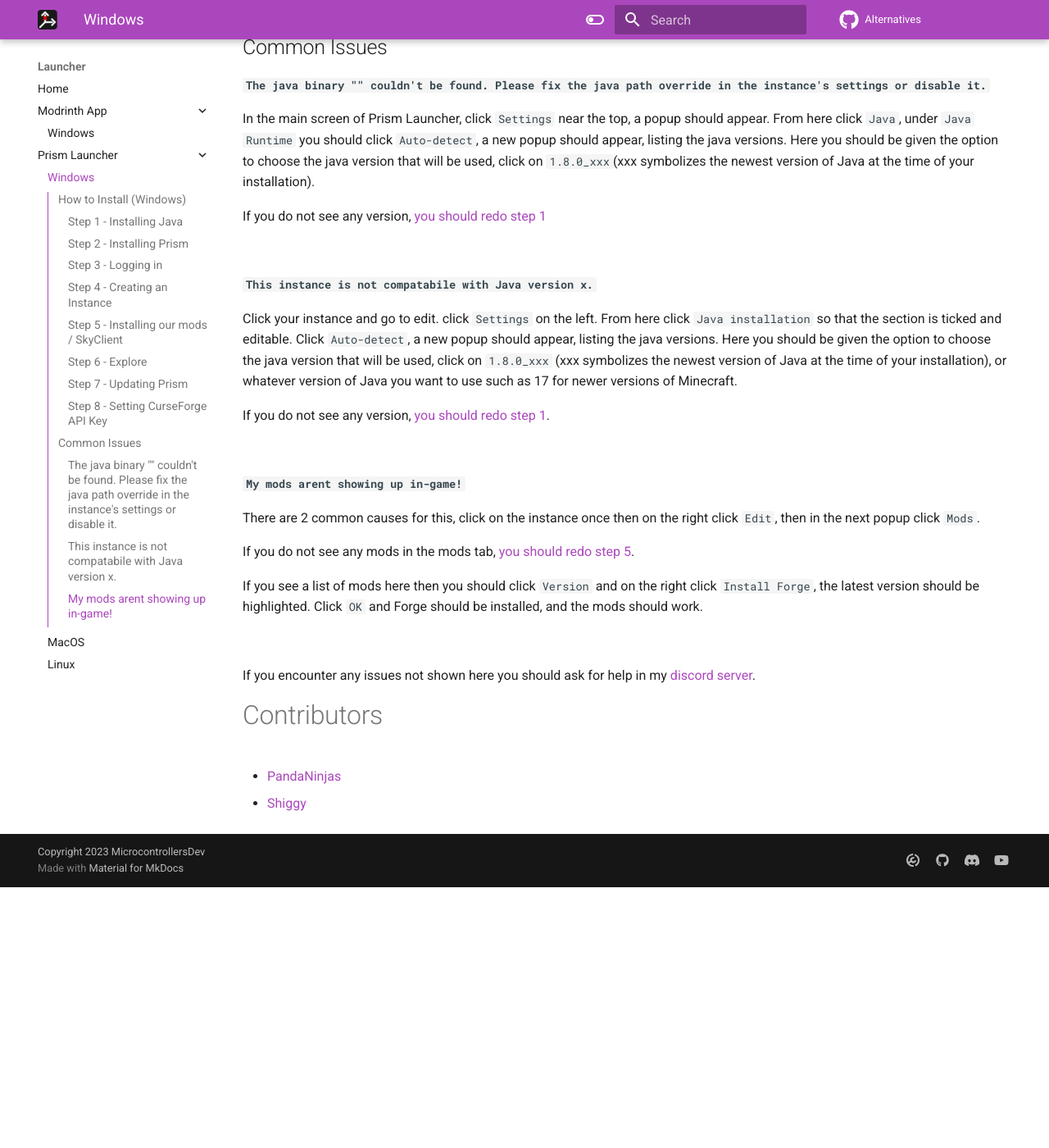
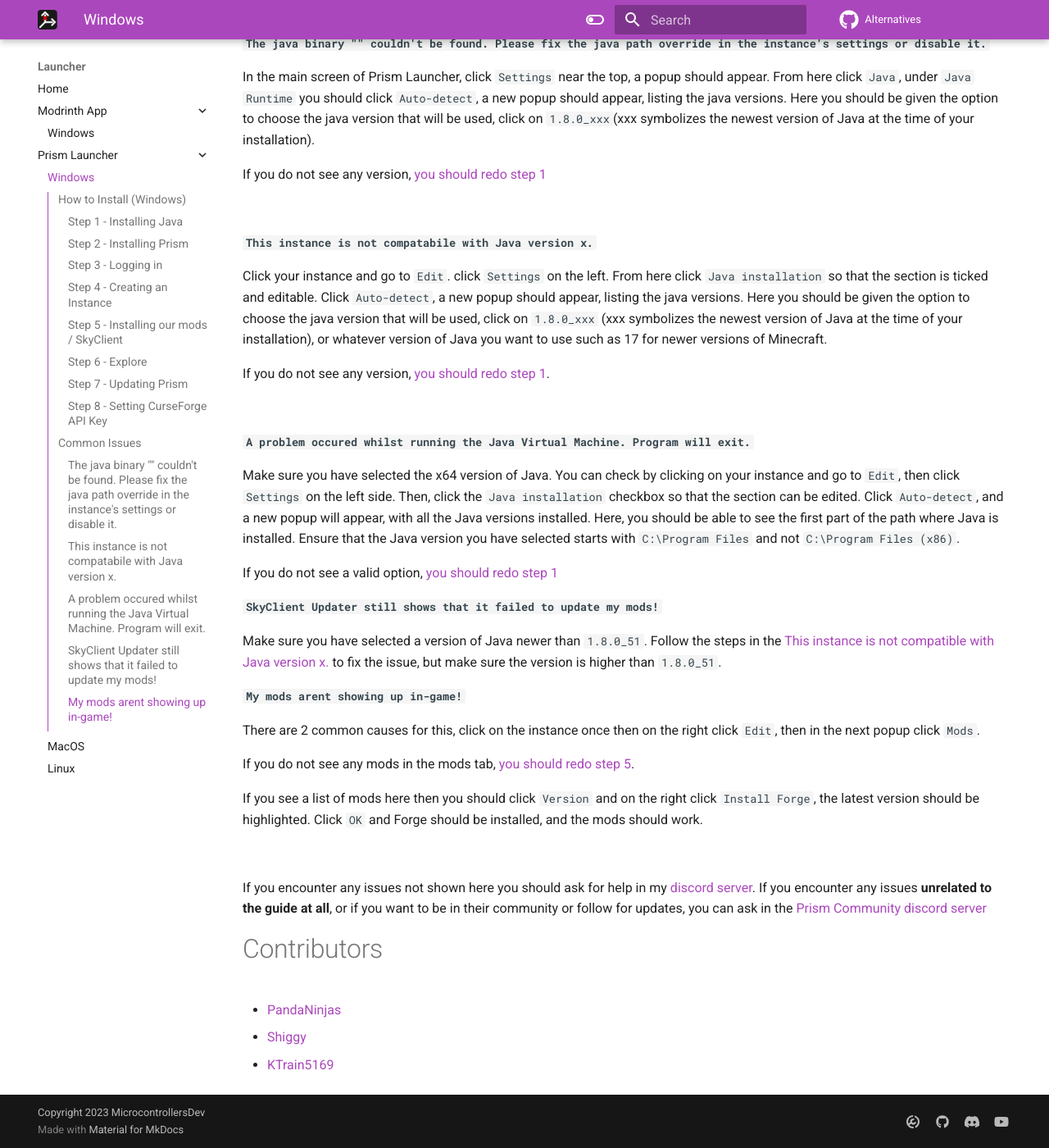
Before and after one commit to MicrocontrollersDev/Alternatives, an MkDocs documentation site: the page built from docs/launcher/prism_win.md, in a window 1280 px wide and 1400 px high, scrolled down 3056 px. Shown: the whole window at 82% size. Built offline with MkDocs 1.6.1 and Material for MkDocs 9.7.7, drawn with Linux system fonts in a browser that asks for light colours; comment, search, counter and statistics services are not loaded; before the commit the page ends 4138 px from its top, so only the background shows below that; some of the changed text lies outside the part shown.

Commit message:
Added 2 FAQs, changed references of C:\Users and added Prism Community discord (prism_win.md)
The references to C:\Users are now %appdata% so that people can copy and paste it.

```diff
--- a/docs/launcher/prism_win.md
+++ b/docs/launcher/prism_win.md
@@ -18,7 +18,7 @@
 
 - Operating System: Windows
 - Architecture: x64
-- Package Type: JDK
+- Package Type: JDK or JRE (it does not matter)
 - Version: 8 and 17 (download one of them, then download the other after)
 
 Once we have chosen our download preferences, we will click the `.msi` download option. Once it's downloaded, run it and follow the installation process. Do this for both versions of Java.
@@ -51,7 +51,7 @@
 
 ### Step 5 - Installing our mods / SkyClient
 
-Now that we've installed Forge 1.8.9, we need to move all our mods to the new Prism Launcher folder. To do that, we'll right click our new instance and press `Edit` to generate the required files, then we exit out of this menu. Now right click the instance and press `Folder` and you should be redirected to a File Explorer window, where you should open the folder titled `.minecraft`. Now, open a new File Explorer by either pressing `Win + E` on your keyboard or right clicking the file explorer icon and pressing "File Explorer". Navigate to your old .minecraft folder, which is `C:\Users\USER\AppData\Roaming\.minecraft` (change USER to your computer's name, or if you don't know it, press the `Windows` key and `r` at the same time to open up Run, and type `%appdata%` to open your Roaming folder, then open the `.minecraft` folder). Then open the `skyclient` file if you are using SkyClient. Simply move everything in this folder into the Prism Launcher .minecraft folder that you opened earlier. Once this is done, you should be able to see all your mods in the Mods tab, and can launch the instance.
+Now that we've installed Forge 1.8.9, we need to move all our mods to the new Prism Launcher folder. To do that, we'll right click our new instance and press `Edit` to generate the required files, then we exit out of this menu. Now right click the instance and press `Folder` and you should be redirected to a File Explorer window, where you should open the folder titled `.minecraft`. Now, open a new File Explorer by either pressing `Win + E` on your keyboard or right clicking the file explorer icon and pressing "File Explorer". Navigate to your old .minecraft folder, which you can access by copy and pasting `%appdata%\.minecraft`. Then open the `skyclient` folder (if you are using SkyClient). Simply move everything in this folder into the Prism Launcher `.minecraft` folder that you opened earlier. Once this is done, you should be able to see all your mods in the Mods tab, and can launch the instance.
 
 [A quick video guide explaining this process can be found here.](https://youtu.be/DEGaD-_HFCE)
 
@@ -87,11 +87,21 @@
 
 #### `This instance is not compatabile with Java version x.`
 
-Click your instance and go to edit. click `Settings` on the left. From here click `Java installation` so that the section is ticked and editable. Click `Auto-detect`, a new popup should appear, listing the java versions. Here you should be given the option to choose the java version that will be used, click on `1.8.0_xxx` (xxx symbolizes the newest version of Java at the time of your installation), or whatever version of Java you want to use such as 17 for newer versions of Minecraft.
+Click your instance and go to `Edit`. click `Settings` on the left. From here click `Java installation` so that the section is ticked and editable. Click `Auto-detect`, a new popup should appear, listing the java versions. Here you should be given the option to choose the java version that will be used, click on `1.8.0_xxx` (xxx symbolizes the newest version of Java at the time of your installation), or whatever version of Java you want to use such as 17 for newer versions of Minecraft.
 
 If you do not see any version, [you should redo step 1](#step-1-installing-java).
 
 <br>
+
+#### `A problem occured whilst running the Java Virtual Machine. Program will exit.`
+
+Make sure you have selected the x64 version of Java. You can check by clicking on your instance and go to `Edit`, then click `Settings` on the left side. Then, click the `Java installation` checkbox so that the section can be edited. Click `Auto-detect`, and a new popup will appear, with all the Java versions installed. Here, you should be able to see the first part of the path where Java is installed. Ensure that the Java version you have selected starts with `C:\Program Files` and not `C:\Program Files (x86)`.
+
+If you do not see a valid option, [you should redo step 1](#step-1-installing-java)
+
+#### `SkyClient Updater still shows that it failed to update my mods!`
+
+Make sure you have selected a version of Java newer than `1.8.0_51`. Follow the steps in the [This instance is not compatible with Java version x.](#this-instance-is-not-compatible-with-java-version-x.) to fix the issue, but make sure the version is higher than `1.8.0_51`.
 
 #### `My mods arent showing up in-game!`
 
@@ -104,8 +114,10 @@
 <br>
 
 If you encounter any issues not shown here you should ask for help in my [discord server](https://discord.gg/rejfv9kFJj).
+If you encounter any issues **unrelated to the guide at all**, or if you want to be in their community or follow for updates, you can ask in the [Prism Community discord server](https://discord.gg/prism-community-1031648380885147709)
 
 # Contributors
 
 * [PandaNinjas](https://github.com/pandaninjas)
 * [Shiggy](https://github.com/Shiggy-dev)
+* [KTrain5169](https://github.com/KTrain5169)
```
